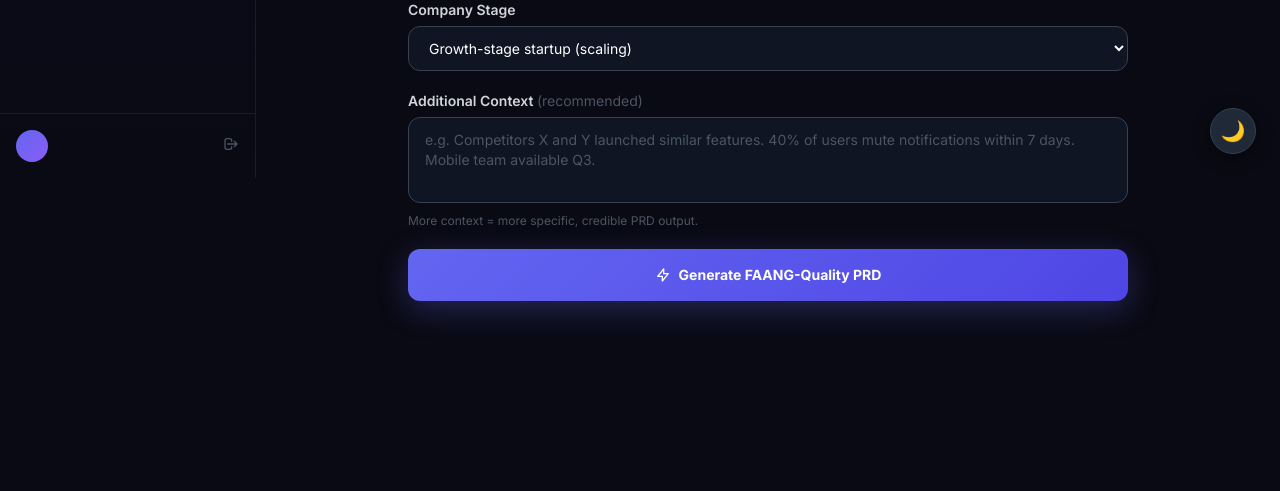
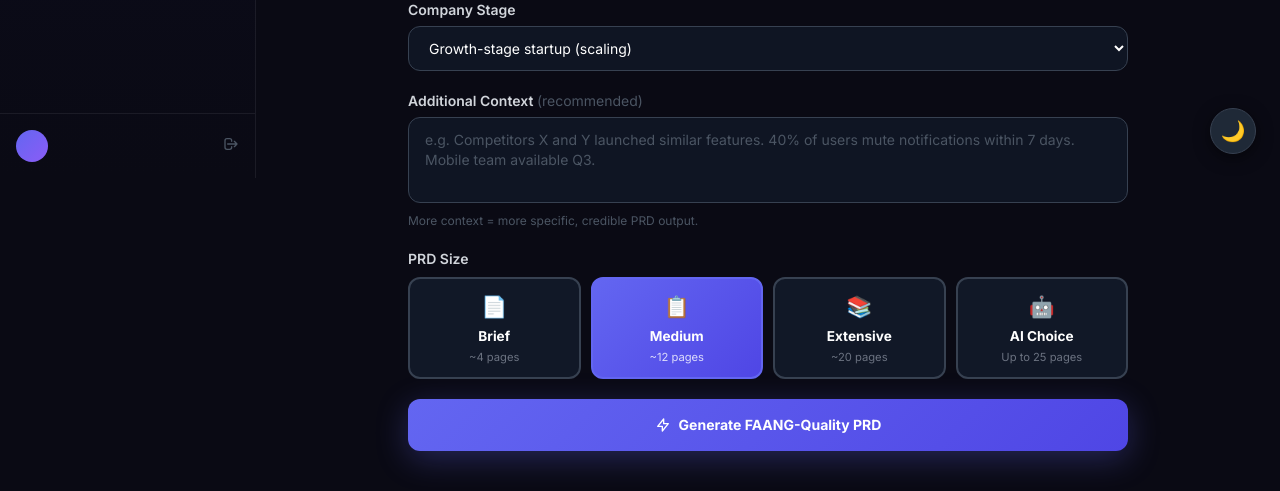
Before and after one commit to vjgits/prdgenius, a FastAPI app: template templates/app.html in a window 1280 px wide. Shown: the part 622-1113 px from the top of the page. Before the commit the page ends 944 px from the top, so only its background shows below. Run offline with FastAPI, Linux system fonts and the light colour scheme; the template is opened without the code that fills it, so the values that code supplies are empty; some libraries are stand-ins or nearby versions.

Commit message:
Fix: dark mode toggle, PRD size selector, prd_size in fetch

```diff
--- a/templates/app.html
+++ b/templates/app.html
@@ -23,6 +23,18 @@
       display:flex; align-items:center; justify-content:center; cursor:pointer;
       box-shadow:0 4px 16px rgba(0,0,0,0.5); font-size:20px; transition:all 0.2s; }
     .theme-toggle:hover { transform:scale(1.1); }
+
+
+    /* PRD Size Selector */
+    .size-selector { display:flex; gap:10px; margin-bottom:16px; flex-wrap:wrap; }
+    .size-card { flex:1; min-width:100px; padding:12px 8px; border:2px solid #374151;
+      border-radius:12px; cursor:pointer; text-align:center; transition:all 0.2s; background:#111827; }
+    .size-card:hover { border-color:#6366f1; }
+    .size-card.active { border-color:#6366f1; background:linear-gradient(135deg,#6366f1,#4f46e5); color:#fff; }
+    .size-card.active .size-desc { color:rgba(255,255,255,0.8); }
+    .size-icon { font-size:1.3rem; margin-bottom:4px; }
+    .size-label { font-weight:700; font-size:0.85rem; }
+    .size-desc { font-size:0.7rem; color:#6b7280; margin-top:2px; }
 
     /* PRD output typography */
     .prd-output h1 { font-size:1.6rem;font-weight:800;color:#fff;margin:0 0 0.5rem;border-bottom:2px solid #4338ca;padding-bottom:0.75rem; }
@@ -242,6 +254,24 @@
           <p class="text-xs text-gray-600 mt-1">More context = more specific, credible PRD output.</p>
         </div>
 
+        <div class="mb-5">
+          <label class="block text-sm font-semibold text-gray-300 mb-2">PRD Size</label>
+          <div class="size-selector">
+            <div class="size-card" onclick="selectSize('brief')" id="size-brief">
+              <div class="size-icon">📄</div><div class="size-label">Brief</div><div class="size-desc">~4 pages</div>
+            </div>
+            <div class="size-card active" onclick="selectSize('medium')" id="size-medium">
+              <div class="size-icon">📋</div><div class="size-label">Medium</div><div class="size-desc">~12 pages</div>
+            </div>
+            <div class="size-card" onclick="selectSize('extensive')" id="size-extensive">
+              <div class="size-icon">📚</div><div class="size-label">Extensive</div><div class="size-desc">~20 pages</div>
+            </div>
+            <div class="size-card" onclick="selectSize('ai_choice')" id="size-ai_choice">
+              <div class="size-icon">🤖</div><div class="size-label">AI Choice</div><div class="size-desc">Up to 25 pages</div>
+            </div>
+          </div>
+          <input type="hidden" id="prdSize" value="medium">
+        </div>
         <button type="submit" id="generateBtn"
           class="w-full text-white py-4 rounded-xl font-bold text-sm transition-all flex items-center justify-center gap-2 no-print"
           style="background:linear-gradient(135deg,#6366f1,#4f46e5);box-shadow:0 8px 32px rgba(99,102,241,0.3)">
@@ -433,7 +463,8 @@
             target_users: document.getElementById('targetUsers').value.trim(),
             context: document.getElementById('context').value.trim(),
             company_stage: document.getElementById('companyStage').value,
-            format_style: document.getElementById('selectedFormat').value
+            format_style: document.getElementById('selectedFormat').value,
+            prd_size: document.getElementById('prdSize')?.value || 'medium'
           })
         });
         const data = await res.json();
@@ -466,6 +497,29 @@
         if (data.checkout_url) window.location.href = data.checkout_url;
         else alert("Could not start checkout. Please try again.");
       }
+
+    function toggleTheme() {
+      const html = document.documentElement;
+      const btn = document.getElementById('themeToggle');
+      if (html.classList.contains('light')) {
+        html.classList.remove('light'); btn.textContent = '🌙'; localStorage.setItem('theme','dark');
+      } else {
+        html.classList.add('light'); btn.textContent = '☀️'; localStorage.setItem('theme','light');
+      }
+    }
+    (function(){
+      if(localStorage.getItem('theme')==='light'){
+        document.documentElement.classList.add('light');
+        window.addEventListener('DOMContentLoaded',function(){
+          var b=document.getElementById('themeToggle'); if(b) b.textContent='☀️';
+        });
+      }
+    })();
+    function selectSize(size) {
+      document.querySelectorAll('.size-card').forEach(function(c){c.classList.remove('active');});
+      var card=document.getElementById('size-'+size); if(card) card.classList.add('active');
+      document.getElementById('prdSize').value=size;
+    }
     </script>
   <button class="theme-toggle no-print" id="themeToggle" onclick="toggleTheme()" title="Toggle light/dark">🌙</button>
 </body>
```
